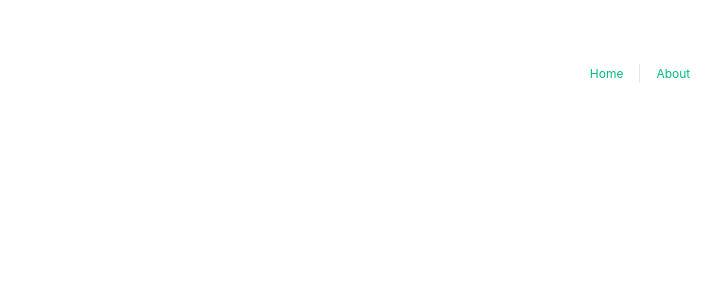
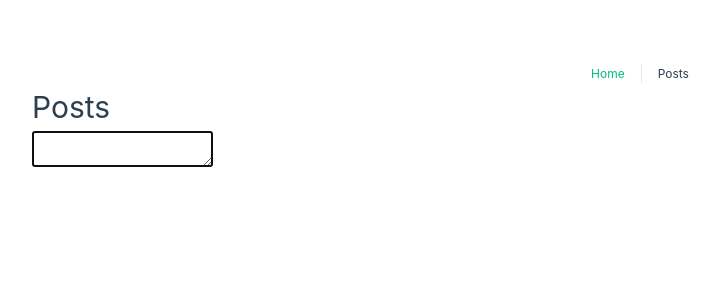
Before and after one commit to lkagan/vue-composition-api-basics, a Vue app: page /posts in a window 1280 px wide. Before the commit this address had no page. Shown: the top 300 px of the page, without its empty margins (0-720 px from the left). Built offline with nearby package versions, Linux system fonts and the light colour scheme.

Commit message:
Added pages and routes for posts and post details

```diff
--- a/src/App.vue
+++ b/src/App.vue
@@ -5,7 +5,7 @@ import { RouterLink, RouterView } from 'vue-router'
 <template>
   <nav>
     <RouterLink to="/">Home</RouterLink>
-    <RouterLink to="/about">About</RouterLink>
+    <RouterLink to="/posts">Posts</RouterLink>
   </nav>
 
   <RouterView />
--- a/src/router/index.js
+++ b/src/router/index.js
@@ -10,12 +10,14 @@ const router = createRouter({
       component: HomeView
     },
     {
-      path: '/about',
-      name: 'about',
-      // route level code-splitting
-      // this generates a separate chunk (About.[hash].js) for this route
-      // which is lazy-loaded when the route is visited.
-      component: () => import('../views/AboutView.vue')
+      path: '/posts',
+      name: 'posts',
+      component: () => import('../views/PostsView.vue')
+    },
+    {
+      path: '/postDetail/:id',
+      name: 'post-detail',
+      component: () => import('../views/PostDetailView.vue')
     }
   ]
 })
--- /dev/null
+++ b/src/views/PostDetailView.vue
@@ -0,0 +1,7 @@
+<template>
+  <div class="post-detail">
+    <h1>This is a post page</h1>
+  </div>
+</template>
+<script setup>
+</script>
--- a/src/views/AboutView.vue
+++ b/src/views/PostsView.vue
@@ -1,6 +1,6 @@
 <template>
-  <div class="about">
-    <h1>About</h1>
+  <div class="posts">
+    <h1>Posts</h1>
     <textarea v-autofocus
     ></textarea>
   </div>
@@ -10,6 +10,5 @@
 /**
  * Imports
  */
-
 import { vAutofocus } from "@/directives/vAutofocus";
 </script>
```
